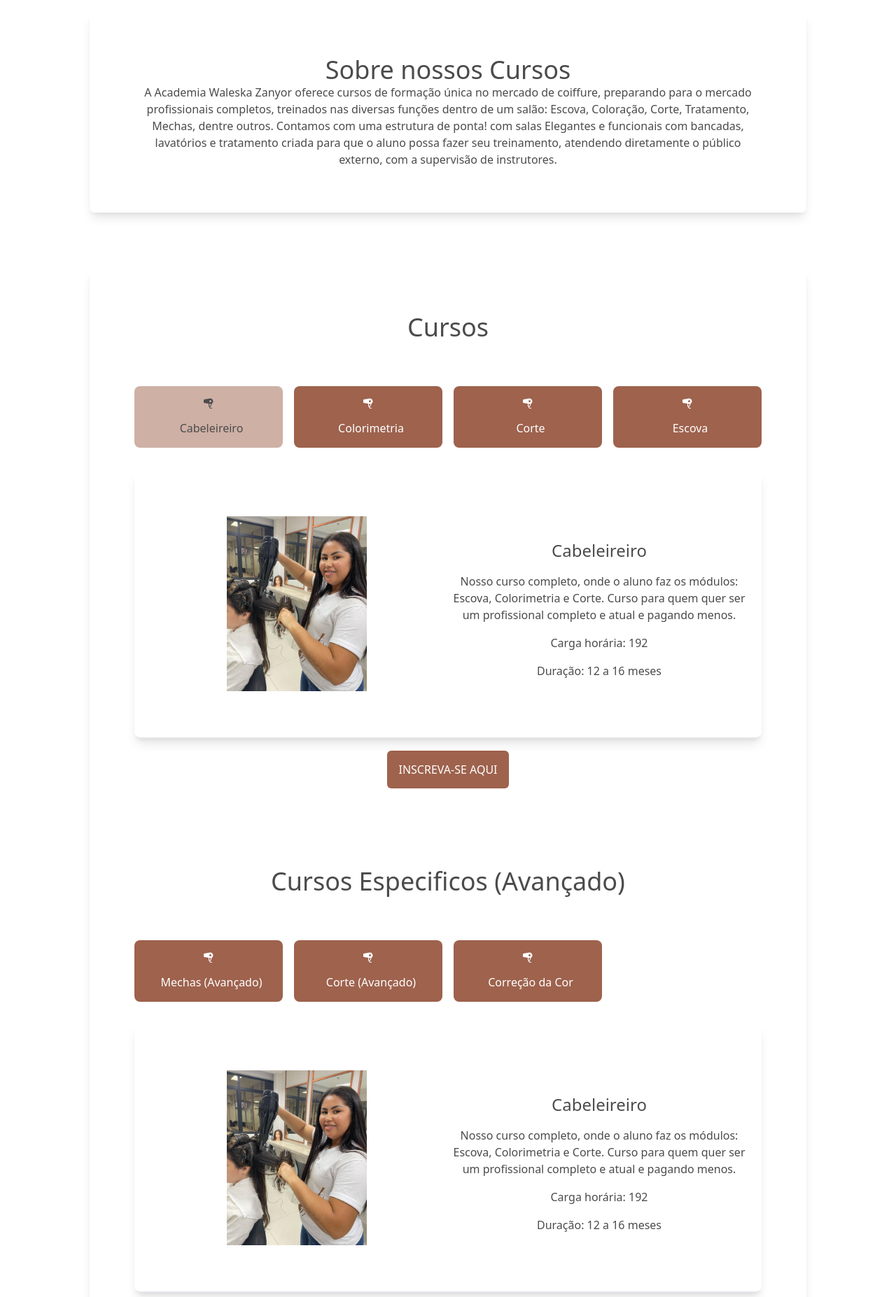
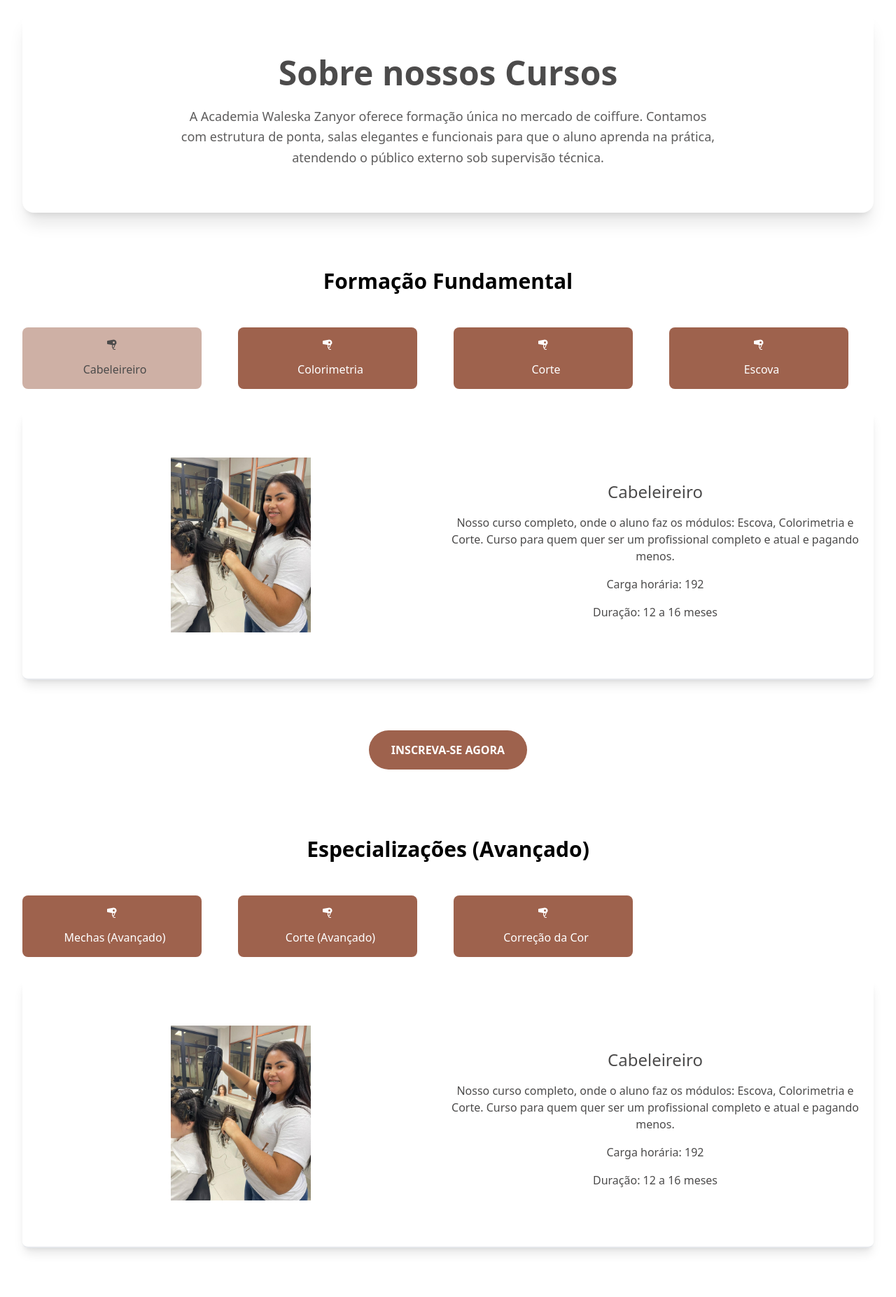
Before and after one commit to RiqueBruno/acad-w-z, a Next.js app: page /cursos in a window 1280 px wide. Shown: the part 480-2334 px from the top of the page at 70% size. Built offline with nearby package versions, Linux system fonts and the light colour scheme.

Commit message:
Refactor Cursos page: streamline button generation and update metadata

```diff
--- a/src/app/cursos/page.tsx
+++ b/src/app/cursos/page.tsx
@@ -1,92 +1,68 @@
-import Link from 'next/link';
-import { PiHairDryerFill } from 'react-icons/pi';
-import cursos from './data';
-import CoursesPanel from '@/components/CoursesPanel';
+// src/app/cursos/page.tsx
+import { Metadata } from "next";
+import Link from "next/link";
+import { PiHairDryerFill } from "react-icons/pi";
+import cursos from "./data";
+import CoursesPanel from "@/components/CoursesPanel";
 
-const dataButtons = [
-  {
-    id: 1,
-    title: 'Cabeleireiro',
-    icon: <PiHairDryerFill />,
-    link: '/cursos/cadastro',
-  },
-  {
-    id: 2,
-    title: 'Colorimetria',
-    icon: <PiHairDryerFill />,
-    link: '/cursos/cadastro',
-  },
-  {
-    id: 3,
-    title: 'Corte',
-    icon: <PiHairDryerFill />,
-    link: '/cursos/cadastro',
-  },
-  {
-    id: 4,
-    title: 'Escova',
-    icon: <PiHairDryerFill />,
-    link: '/cursos/cadastro',
-  },
-];
-
-const dataButtons2 = [
-  {
-    id: 5,
-    title: 'Mechas (Avançado)',
-    icon: <PiHairDryerFill />,
-    link: '/cursos/cadastro',
-  },
-  {
-    id: 6,
-    title: 'Corte (Avançado)',
-    icon: <PiHairDryerFill />,
-    link: '/cursos/cadastro',
-  },
-  {
-    id: 7,
-    title: 'Correção da Cor',
-    icon: <PiHairDryerFill />,
-    link: '/cursos/cadastro',
-  },
-];
+export const metadata: Metadata = {
+  title: "Cursos Profissionais | Academia Waleska Zanyor",
+  description:
+    "Torne-se um profissional completo com nossos cursos de Cabeleireiro, Colorimetria, Corte e Mechas avançadas.",
+};
 
 export default function Cursos() {
+  const formatButtons = (items: typeof cursos) =>
+    items.map((curso) => ({
+      id: curso.id,
+      title: curso.title,
+      icon: <PiHairDryerFill aria-hidden="true" />,
+      link: "/cursos/cadastro",
+    }));
+
+  const dataButtons = formatButtons(cursos.filter((c) => c.id <= 4));
+  const dataButtons2 = formatButtons(cursos.filter((c) => c.id > 4));
+
   return (
-    <main className="px-8 md:px-16 lg:px-32 py-8">
-      <div className="w-full h-96 bg-lime-700">a</div>
-      <section className="flex flex-col items-center mt-20 bg-colors-brand-primary text-colors-brand-secondary p-8 md:p-16 shadow-lg rounded-lg text-center">
-        <h2 className="text-4xl">Sobre nossos Cursos</h2>
-        <p>
-          A Academia Waleska Zanyor oferece cursos de formação única no mercado
-          de coiffure, preparando para o mercado profissionais completos,
-          treinados nas diversas funções dentro de um salão: Escova, Coloração,
-          Corte, Tratamento, Mechas, dentre outros. Contamos com uma estrutura
-          de ponta! com salas Elegantes e funcionais com bancadas, lavatórios e
-          tratamento criada para que o aluno possa fazer seu treinamento,
-          atendendo diretamente o público externo, com a supervisão de
-          instrutores.
+    <main className="container mx-auto px-4 md:px-8 py-12">
+      <div className="w-full h-64 md:h-96 bg-lime-700 rounded-2xl flex items-center justify-center text-white text-2xl font-bold shadow-inner">
+        Banner Academia Waleska Zanyor
+      </div>
+
+      <section className="mt-16 bg-colors-brand-primary text-colors-brand-secondary p-8 md:p-16 shadow-xl rounded-2xl">
+        <h1 className="text-4xl md:text-5xl font-bold mb-6 text-center">
+          Sobre nossos Cursos
+        </h1>
+        <p className="max-w-3xl mx-auto text-lg leading-relaxed text-center opacity-90">
+          A Academia Waleska Zanyor oferece formação única no mercado de
+          coiffure. Contamos com estrutura de ponta, salas elegantes e
+          funcionais para que o aluno aprenda na prática, atendendo o público
+          externo sob supervisão técnica.
         </p>
       </section>
-      <section className="flex flex-col items-center mt-20 bg-colors-brand-primary text-colors-brand-secondary p-8 md:p-16 shadow-lg rounded-lg text-center">
-        <article className="mb-32 space-y-16">
-          <h2 className="text-4xl">Cursos</h2>
+
+      <section className="mt-20 space-y-24">
+        <article className="flex flex-col items-center">
+          <h2 className="text-3xl font-semibold mb-12">Formação Fundamental</h2>
           <CoursesPanel buttons={dataButtons} data={cursos} />
           <Link
             href="/cursos/cadastro"
-            className="p-4 bg-colors-brand-tertiary text-colors-brand-primary rounded-md hover:bg-colors-brand-tertiary/90 mt-4"
+            className="mt-10 px-8 py-4 bg-colors-brand-tertiary text-colors-brand-primary font-bold rounded-full transition-all hover:scale-105 hover:shadow-lg active:scale-95"
           >
-            INSCREVA-SE AQUI
+            INSCREVA-SE AGORA
           </Link>
         </article>
-        <article className="mb-16 space-y-16">
-          <h2 className="text-4xl">Cursos Especificos (Avançado)</h2>
+
+        <article className="flex flex-col items-center">
+          <h2 className="text-3xl font-semibold mb-12">
+            Especializações (Avançado)
+          </h2>
           <CoursesPanel buttons={dataButtons2} data={cursos} />
           <Link
             href="/cursos/cadastro"
-            className="p-4 bg-colors-brand-tertiary text-colors-brand-primary rounded-md hover:bg-colors-brand-tertiary/90 mt-4"
+            className="mt-10 px-8 py-4 border-2 border-colors-brand-tertiary text-colors-brand-tertiary font-bold rounded-full transition-all hover:bg-colors-brand-tertiary hover:text-colors-brand-primary"
           >
-            INSCREVA-SE AQUI
+            QUERO ME APERFEIÇOAR
           </Link>
         </article>
       </section>
```
